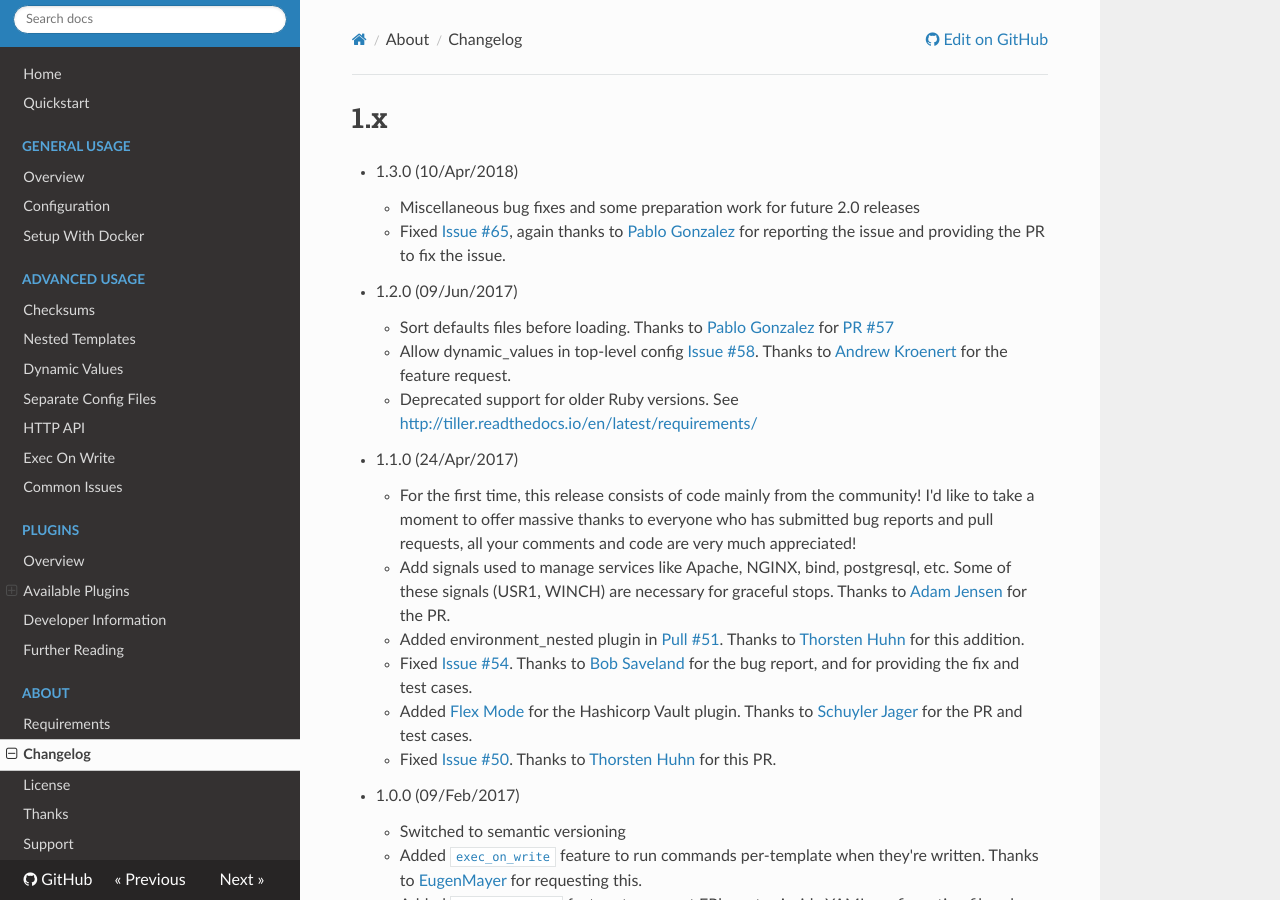
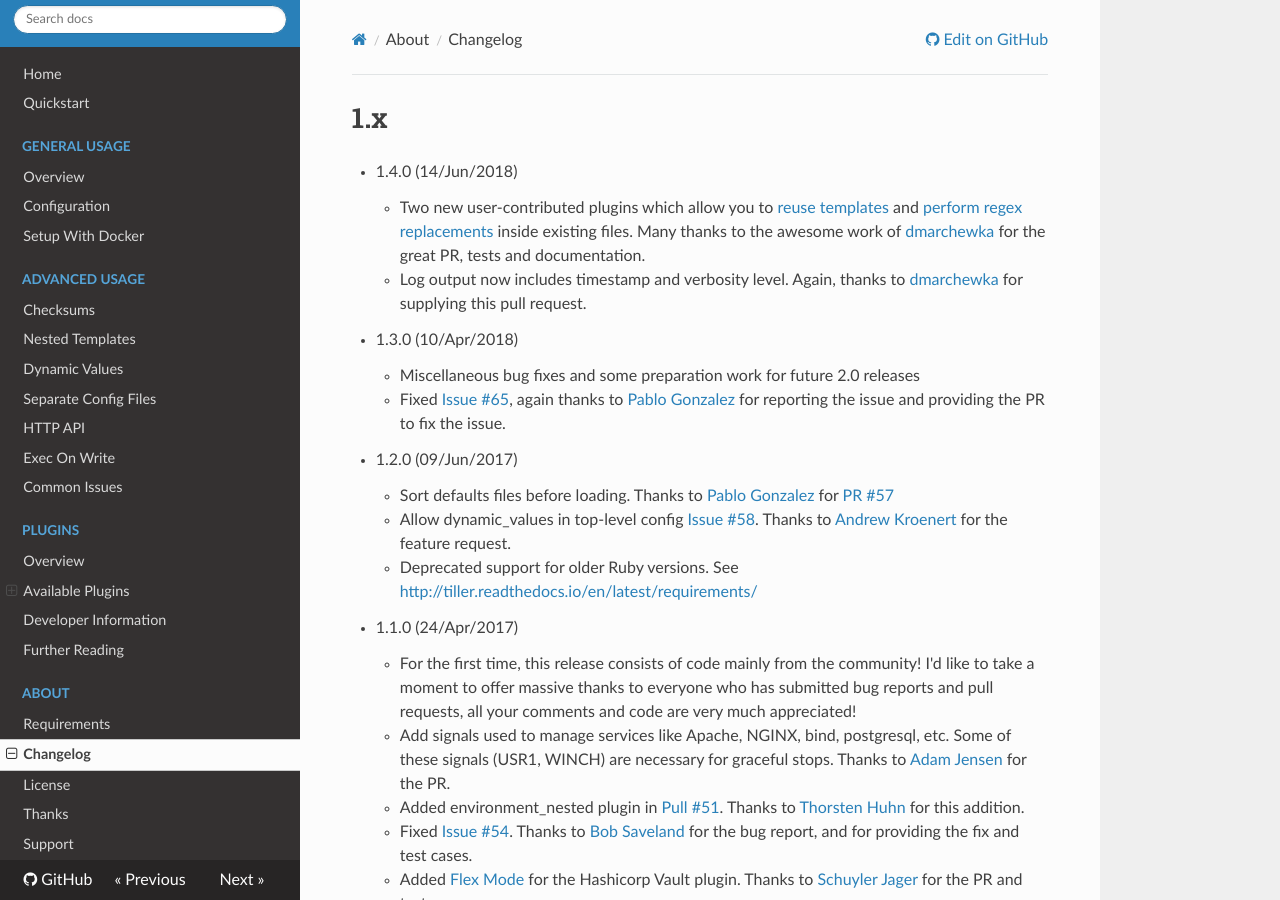
Before and after one commit to markround/tiller, an MkDocs documentation site: the page built from docs/changelog.md, in a window 1280 px wide and 900 px high. Built offline with MkDocs 1.6.1, drawn with Linux system fonts in a browser that asks for light colours; nearby versions of some CDN libraries; old or Windows-style settings are respelled for this version of MkDocs.

Commit message:
Updated changelog and bumped version for 1.4.0

```diff
--- a/docs/changelog.md
+++ b/docs/changelog.md
@@ -1,4 +1,8 @@
 # 1.x
+  * 1.4.0 (14/Jun/2018)
+    * Two new user-contributed plugins which allow you to [reuse templates](plugins/reusable.md) and [perform regex replacements](plugins/regex.md) inside existing files. Many thanks to the awesome work of [dmarchewka](https://github.com/dmarchewka) for the great PR, tests and documentation.
+    * Log output now includes timestamp and verbosity level. Again, thanks to [dmarchewka](https://github.com/dmarchewka) for supplying this pull request.
+
   * 1.3.0 (10/Apr/2018)
     * Miscellaneous bug fixes and some preparation work for future 2.0 releases
     * Fixed [Issue #65](https://github.com/markround/tiller/issues/65), again thanks to [Pablo Gonzalez](https://github.com/kydorn) for reporting the issue and providing the PR to fix the issue.
```
Also changed, not shown: 1 other file.
